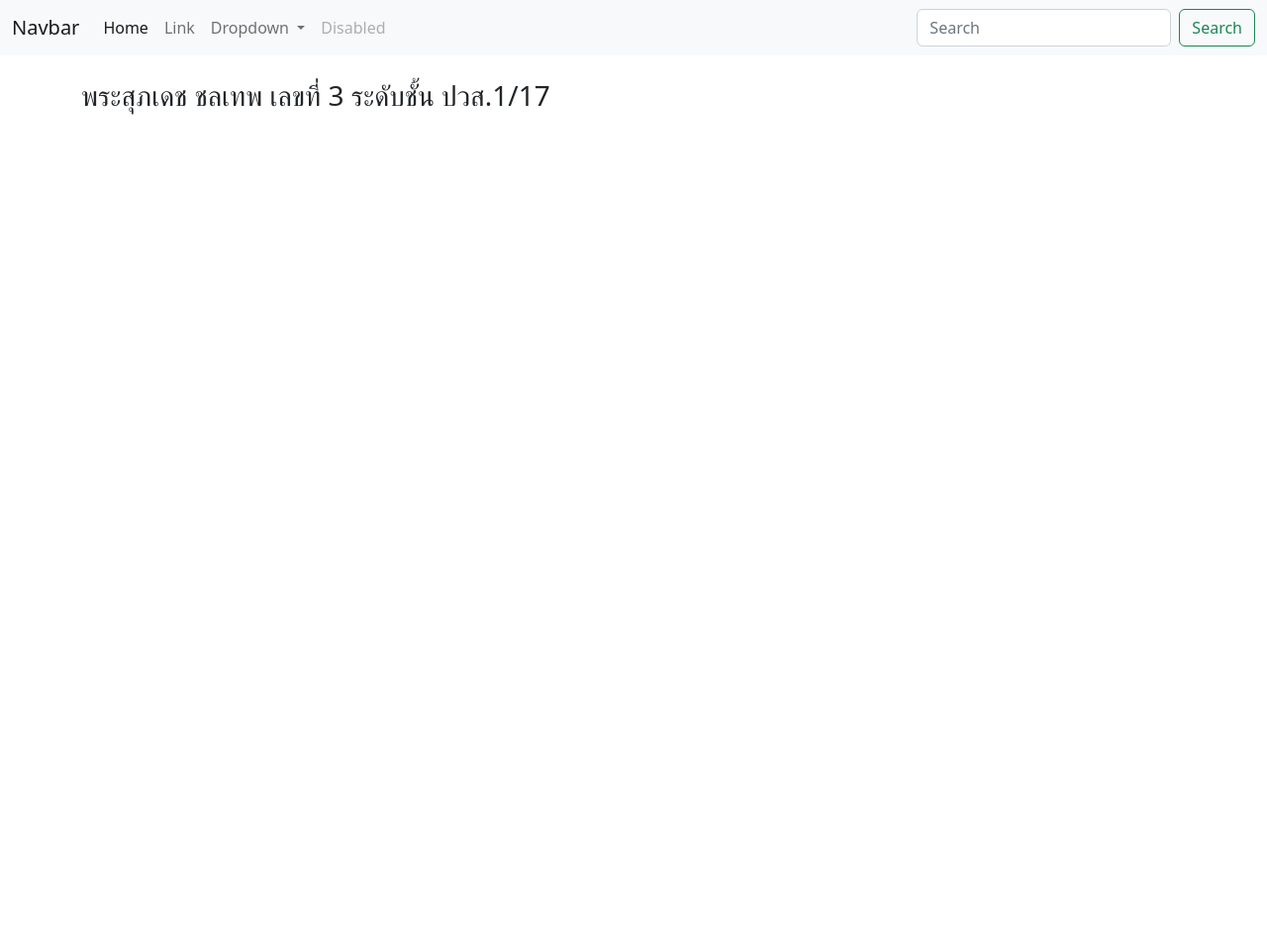
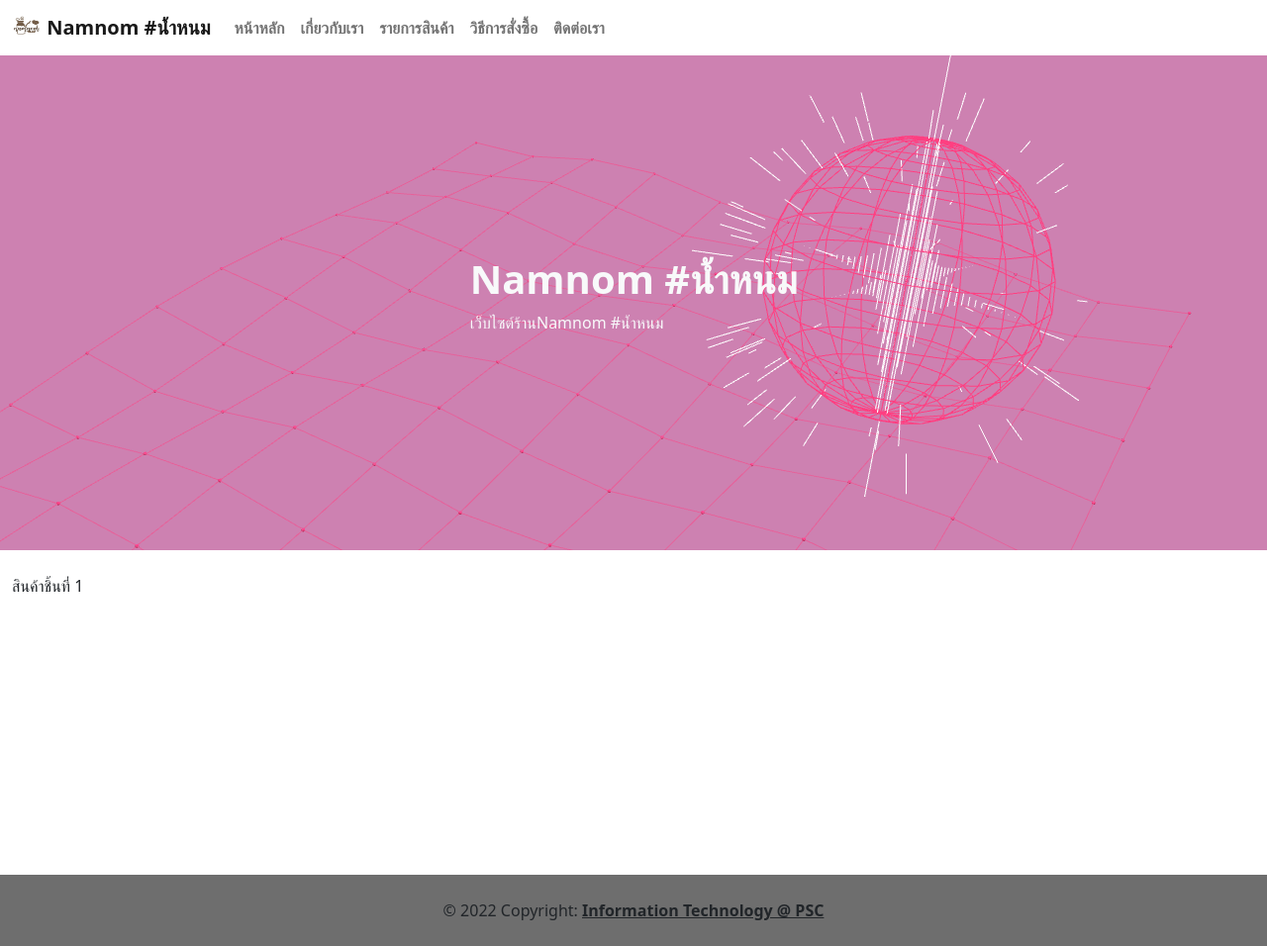
Before and after one commit to Jowbest/project-1-17-3-2, a website: page index.html in a window 1280 px wide. Shown: the whole page at 99% size. Before the commit the page ends 800 px from the top, so only its background shows below. Drawn offline with nearby package versions, Linux system fonts and the light colour scheme; animation ran at ten frames a second.

Commit message:
ใส่VantaJs และ Footer

```diff
--- a/index.html
+++ b/index.html
@@ -7,57 +7,86 @@
     <meta name="viewport" content="width=device-width, initial-scale=1.0">
     <title>it-shop</title>
     <!-- improt css -->
+    <link rel="stylesheet" href="styles.css">
     <link rel="stylesheet" href="node_modules/bootstrap/dist/css/bootstrap.min.css">
+    <link rel="stylesheet" href="https://cdnjs.cloudflare.com/ajax/libs/font-awesome/6.1.2/css/all.min.css" integrity="sha512-1sCRPdkRXhBV2PBLUdRb4tMg1w2YPf37qatUFeS7zlBy7jJI8Lf4VHwWfZZfpXtYSLy85pkm9GaYVYMfw5BC1A==" crossorigin="anonymous" referrerpolicy="no-referrer" />
 </head>
 
 <body>
-    <nav class="navbar navbar-expand-lg bg-light">
+
+  <!-- เมนู -->
+
+  <nav class="navbar navbar-expand-lg navbar-light" style="background-color: #ffffff">
     <div class="container-fluid">
-          <a class="navbar-brand" href="#">Navbar</a>
-          <button class="navbar-toggler" type="button" data-bs-toggle="collapse" data-bs-target="#navbarSupportedContent" aria-controls="navbarSupportedContent" aria-expanded="false" aria-label="Toggle navigation">
+      <a class="navbar-brand" href="">
+        <img src="image/0.png" alt="" width="30" height="24" class="d-inline-block align-text-top">
+        <b>Namnom #น้ำหนม</b>
+      </a>
+      <button class="navbar-toggler" type="button" data-bs-toggle="collapse" data-bs-target="#navbarNav" aria-controls="navbarNav" aria-expanded="false" aria-label="Toggle navigation">
         <span class="navbar-toggler-icon"></span>
       </button>
-          <div class="collapse navbar-collapse" id="navbarSupportedContent">
-            <ul class="navbar-nav me-auto mb-2 mb-lg-0">
+      <div class="collapse navbar-collapse" id="navbarNav">
+        <ul class="navbar-nav">
           <li class="nav-item">
-                <a class="nav-link active" aria-current="page" href="#">Home</a>
+            <a class="nav-link"  href="#"><b>หน้าหลัก</b></a>
           </li>
           <li class="nav-item">
-                <a class="nav-link" href="#">Link</a>
-              </li>
-              <li class="nav-item dropdown">
-                <a class="nav-link dropdown-toggle" href="#" role="button" data-bs-toggle="dropdown" aria-expanded="false">
-                  Dropdown
-                </a>
-                <ul class="dropdown-menu">
-                  <li><a class="dropdown-item" href="#">Action</a></li>
-                  <li><a class="dropdown-item" href="#">Another action</a></li>
-                  <li><hr class="dropdown-divider"></li>
-                  <li><a class="dropdown-item" href="#">Something else here</a></li>
-                </ul>
+            <a class="nav-link" href="#"><b>เกี่ยวกับเรา</b></a>
           </li>
           <li class="nav-item">
-                <a class="nav-link disabled">Disabled</a>
+            <a class="nav-link" href="#"><b>รายการสินค้า</b></a>
+          </li>
+          <li class="nav-item">
+            <a class="nav-link" href="#"><b>วิธีการสั่งซื้อ</b></a>
+          </li>
+          <li class="nav-item">
+            <a class="nav-link" href="#"><b>ติดต่อเรา</b></a>
           </li>
         </ul>
-            <form class="d-flex" role="search">
-              <input class="form-control me-2" type="search" placeholder="Search" aria-label="Search">
-              <button class="btn btn-outline-success" type="submit">Search</button>
-            </form>
       </div>
     </div>
   </nav>
 
+  <!-- จบเมนู -->
 
+  <!-- ใช้งาน Vanta js -->
 
-      <div class="container mt-4">
-        <p>
-            <h3>พระสุภเดช ชลเทพ เลขที่ 3 ระดับชั้น ปวส.1/17</h3>
-        </p>
+  <header id="page-header" class="header">
+    <div class="tit text-light">
+      <h1><b>Namnom #น้ำหนม</b></h1>
+    <p>เว็บไซต์ร้านNamnom #น้ำหนม</p>
     </div>
+  </header>
+
+   <!-- จบการใช้งาน Vanta js -->
+
+   <!-- เนื้อหาของเว็บไซต์ -->
+
+  <div class="container-fluid">
+    <div class="row mt-4">
+    <section>
+      <p>สินค้าชิ้นที่ 1</p> <br><br><br><br><br><br><br><br><br><br><br>
+    </section>
+    </div>
+  </div>
+
+  <!-- จบเนื้อหาของเว็บไซต์ -->
+
+  <!-- ส่วนท้ายของเว็บไซต์ -->
+  <footer>
+    <div class="text-center p-4" style="background-color:#6e6e6e">
+      © 2022 Copyright:
+      <a class="text-reset fw-bold" href="https://web.facebook.com/ITSERVICES1972/">Information Technology @ PSC</a>
+    </div>
+  </footer>
+  <!-- ส่วนท้ายของเว็บไซต์ -->
 
 
 
+
+    <script src="https://cdnjs.cloudflare.com/ajax/libs/three.js/r121/three.min.js"></script>
+    <script src="https://cdn.jsdelivr.net/npm/vanta@latest/dist/vanta.globe.min.js"></script>
+    <script src="index.js"></script>
     <script src="node_modules/bootstrap/dist/js/bootstrap.min.js"></script>
     <script src="node_modules/@popperjs/core/dist/umd/popper.min.js"></script>
     <script src="node_modules/bootstrap/dist/js/bootstrap.bundle.min.js"></script>
--- /dev/null
+++ b/index.js
@@ -0,0 +1,11 @@
+VANTA.GLOBE({
+  el: "#page-header",
+  mouseControls: true,
+  touchControls: true,
+  gyroControls: false,
+  minHeight: 200.00,
+  minWidth: 200.00,
+  scale: 1.00,
+  scaleMobile: 1.00,
+  backgroundColor: 0xcd81b1
+})
--- /dev/null
+++ b/styles.css
@@ -0,0 +1,9 @@
+header{
+    height: 500px ;
+    display: flex;
+    justify-content: center;
+    align-items: center;
+}
+.title{
+    text-align: center;
+}
```
Also changed, not shown: image/0.png (added), image/1.jpg (added), image/11.jpg (added), image/2.jpg (added), image/22.jpg (added), image/3.jpg (added), image/item/001.jpg (added). Lines whose indentation alone changed are shown as unchanged.
